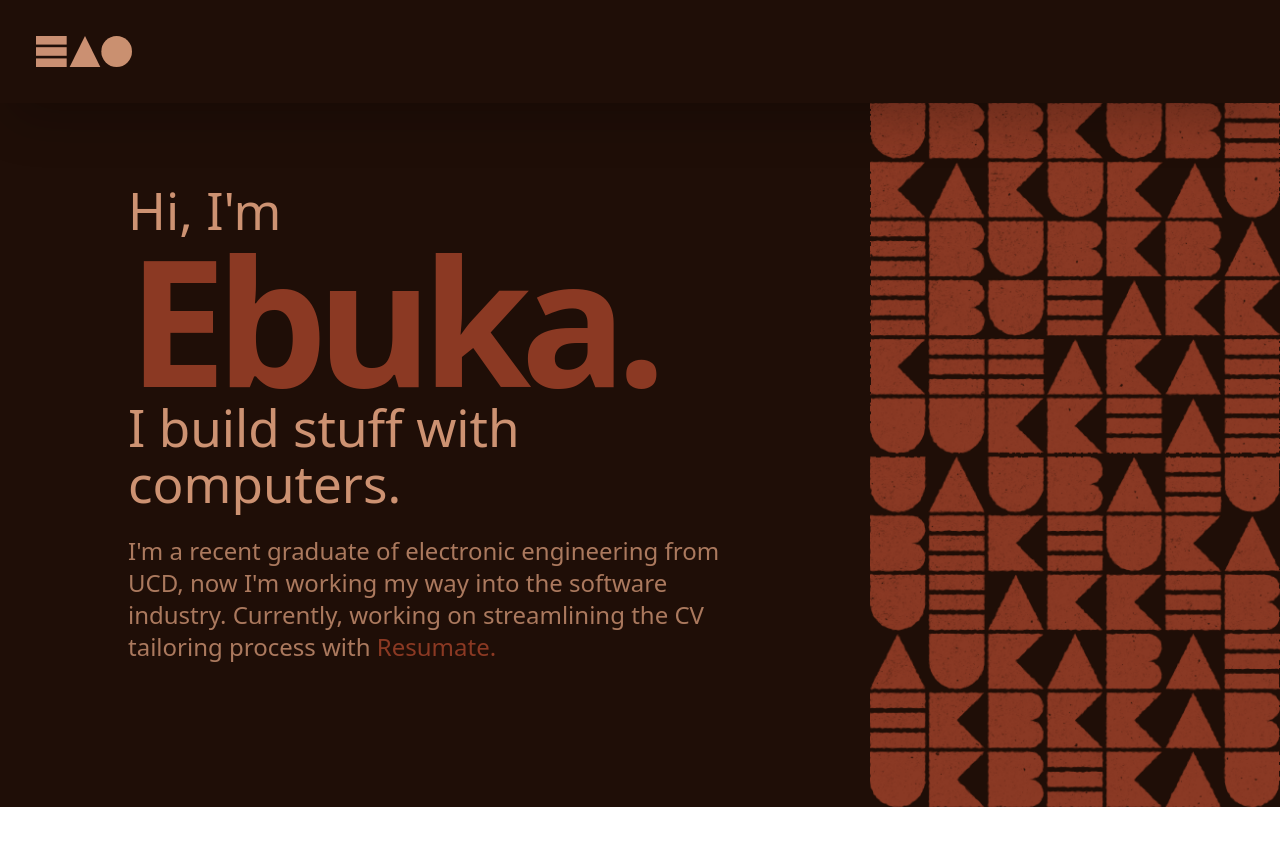
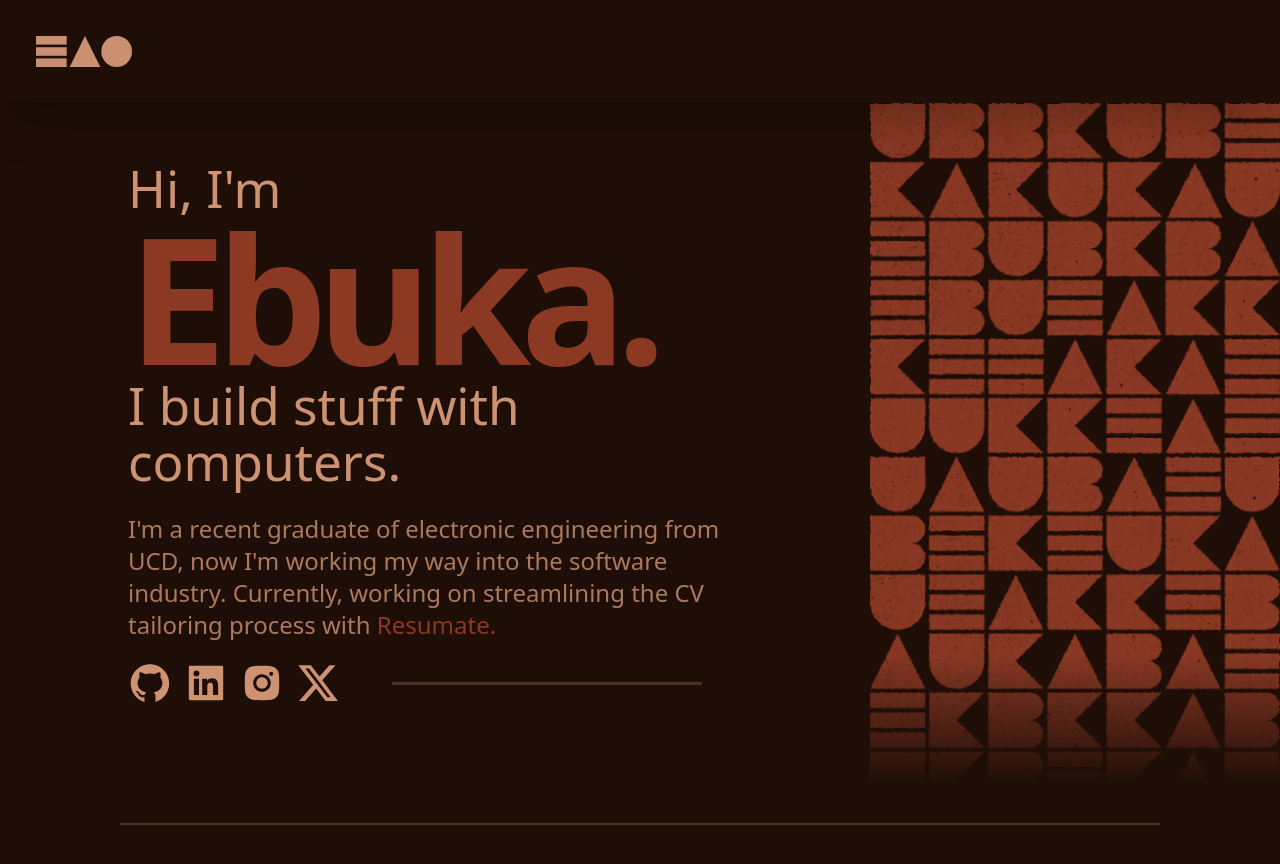
Before and after one commit to EbukaAmadiObi/ebuka.dev, a React (Vite) app: page / in a window 1280 px wide. Before the commit the page ends 807 px from the top, so only its background shows below. Built offline with nearby package versions, Linux system fonts and the light colour scheme; a web font is replaced by a local one.

Commit message:
added details

```diff
--- a/package.json
+++ b/package.json
@@ -13,6 +13,7 @@
     "@tailwindcss/vite": "^4.1.16",
     "react": "^19.1.1",
     "react-dom": "^19.1.1",
+    "react-icons": "^5.5.0",
     "react-router-dom": "^7.9.5",
     "tailwindcss": "^4.1.16"
   },
--- a/src/index.css
+++ b/src/index.css
@@ -40,7 +40,7 @@ body {
 }
 
 h1 {
-  @apply text-2xl md:text-[3.2em];
+  @apply text-2xl md:text-[2em] lg:text-[3.2em];
 
   line-height: 1.1;
   font-weight: 500;
--- a/src/main.jsx
+++ b/src/main.jsx
@@ -7,7 +7,7 @@ import { BrowserRouter } from 'react-router-dom'
 createRoot(document.getElementById('root')).render(
   <StrictMode>
     <BrowserRouter>
-  <App />
+      <App />
     </BrowserRouter>
   </StrictMode>,
 )
--- a/src/pages/home.jsx
+++ b/src/pages/home.jsx
@@ -1,5 +1,7 @@
 import logo from "/logo.svg"
 import { useState, useEffect, useRef } from 'react'
+import { AiFillGithub, AiFillLinkedin, AiFillInstagram, AiFillX } from "react-icons/ai";
+import { FaXTwitter } from "react-icons/fa6";
 
 // About
 // Experience
@@ -46,25 +48,33 @@ function Header() {
 export default function Home() {
 
     return (
-      <div className="flex flex-col">
+      <div className="w-screen flex flex-col bg-[#1f0e07]">
         <Header/>
-        <div className='w-full flex flex-col md:flex-row bg-[#1f0e07]'>
-          <div className='h-[calc(100vh-10rem)] md:w-[60vw] flex items-center mx-10 md:mx-15 lg:mx-32'>
+        <div className='flex flex-col md:flex-row'>
+          <div className='h-[60vh] md:h-[calc(100vh-7.5rem)] md:w-[60vw] flex items-center mx-10 md:mx-15 lg:mx-32 relative'>
             <div>
               <h1>Hi, I'm</h1>
-              <h3 className='text-[#8b3923] font-semibold text-[5rem] md:text-[11rem] tracking-[-0.06em] leading-24 md:leading-40'>
+              <h3 className='text-[#8b3923] font-semibold text-[5rem] md:text-[7rem] lg:text-[11rem] tracking-[-0.06em] leading-24 md:leading-30 lg:leading-40'>
                 Ebuka.
               </h3>
               <h1>I build stuff with computers.</h1>
               <br/>
               <div className="md:text-2xl text-[#ab795e]">I'm a recent graduate of electronic engineering from UCD,
-now I'm working my way into the software industry.
-Currently, working on streamlining the CV tailoring
-process with <a href="https://resumate.cv" target="_blank">Resumate.</a></div>
+                  now I'm working my way into the software industry.
+                  Currently, working on streamlining the CV tailoring
+                  process with <a href="https://resumate.cv" target="_blank">Resumate.</a>
+              </div>
+              <div className="flex flex-row gap-3 items-center">
+                <a href="https://github.com/EbukaAmadiObi" target="_blank"><AiFillGithub className="text-[#cd9272] size-7 md:size-11"/></a>
+                <a href="https://www.linkedin.com/in/ebuka-amadi-obi/" target="_blank"><AiFillLinkedin size={45} className="text-[#cd9272] size-7 md:size-11"/></a>
+                <a href="https://www.instagram.com/ebuka_amadi_obi/" target="_blank"><AiFillInstagram size={45} className="text-[#cd9272] size-7 md:size-11"/></a>
+                <a href="https://x.com/ebuka_dot_exe" target="_blank"><FaXTwitter size={45} className="text-[#cd9272] size-7 md:size-11"/></a>
+                <div className="mx-5 md:mx-10 my-10 border-b-3 opacity-25 w-full h-1"/>
+              </div>
             </div>
           </div>
-          {/*<img src={hero} className="ml-auto md:w-[40vw] h-auto object-contain" alt="Letter pattern" />*/}
-          <picture>
+          <div className="ml-auto w-screen md:w-[40vw] md:h-[calc(100vh-7.5rem)] overflow-hidden relative">
+            <picture>
               <source
                 media="(min-width:768px)"
                 type="image/webp"
@@ -83,8 +93,11 @@ process with <a href="https://resumate.cv" target="_blank">Resumate.</a></div>
                 loading="lazy"
               />
             </picture>
+            {/* Bottom gradient overlay to soften image edge */}
+            <div className="pointer-events-none absolute left-0 bottom-0 w-full h-24 md:h-32 bg-[linear-gradient(to_bottom,#1f0e0700,#1f0e07ff)]" />
+          </div>
         </div>
-
+        <div className="mx-30 my-10 border-b-2 opacity-25"/>
       </div>
     )
 };
```
Also changed, not shown: public/hero.webp, 1 other file (tests, documents, lock files or other folders).
